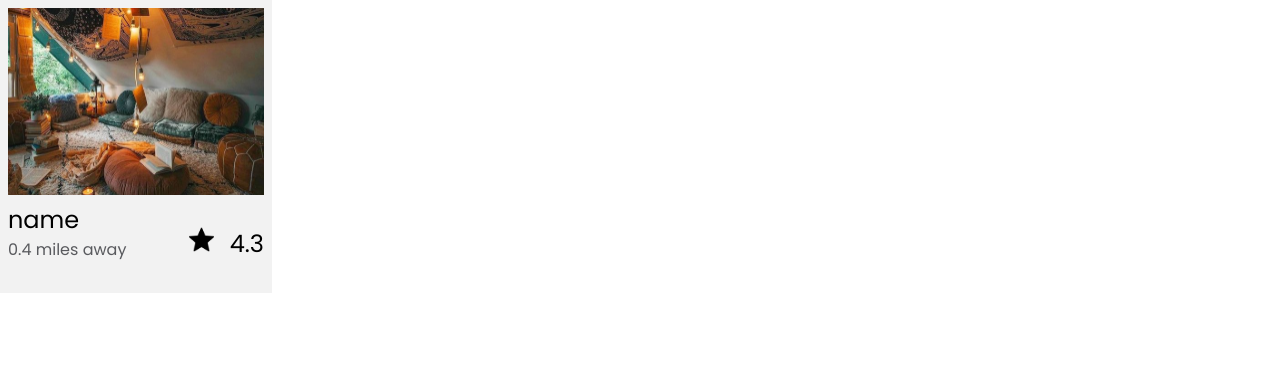
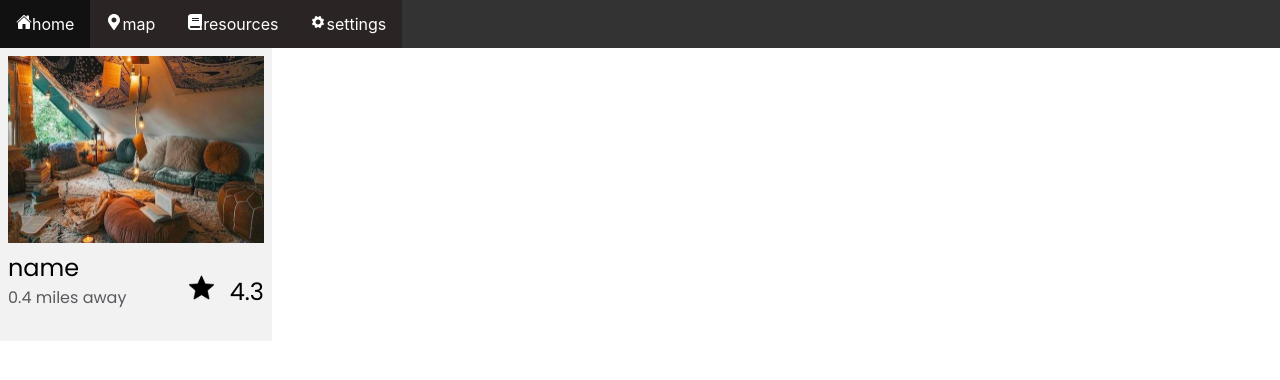
Before and after one commit to Olympicene/Silent-Spaces, a React (Create React App) app in the folder Coding Project/client/: page /menu in a window 1280 px wide. Shown: the top 380 px of the page. Built offline with nearby package versions, Linux system fonts and the light colour scheme; no server answers.

Commit message:
added work-in-progress navbar

```diff
--- a/Coding Project/client/package.json
+++ b/Coding Project/client/package.json
@@ -8,6 +8,7 @@
     "@testing-library/user-event": "^13.5.0",
     "react": "^18.2.0",
     "react-dom": "^18.2.0",
+    "react-icons": "^5.0.1",
     "react-scripts": "^5.0.1",
     "web-vitals": "^2.1.4"
   },
@@ -36,6 +37,6 @@
     ]
   },
   "devDependencies": {
-    "react-router-dom": "^6.22.1"
+    "react-router-dom": "^6.22.3"
   }
 }
--- a/Coding Project/client/src/components/MenuPage.js
+++ b/Coding Project/client/src/components/MenuPage.js
@@ -5,6 +5,7 @@ import { ReactComponent as ListIcon } from "../assets/clipboardIcon.svg";
 import { ReactComponent as Border } from '../assets/abstractBookshelf.svg';
 import { useNavigate } from "react-router-dom";
 import SpaceTile from './SpaceTile';
+import NavBar from './NavBar';
 
 
 const MenuPage = () => {
@@ -76,8 +77,10 @@ const MenuPage = () => {
         //             </button>
         //         </div>
         //     </div>
-
-        <SpaceTile details={{name:"name", miles:"0.4", rating:"4.3"}} />
+        <>
+          <NavBar/>
+          <SpaceTile details={{name:"name", miles:"0.4", rating:"4.3"}} />
+        </>
 
         // </div>
     );
--- /dev/null
+++ b/Coding Project/client/src/components/NavBar.css
@@ -0,0 +1,19 @@
+.navbar {
+    background-color: #254D32;
+    display: flex;
+    height: 80px;
+    justify-content: start;
+    align-items: center;
+  }
+
+  .nav-menu {
+    background-color: #254D32;
+    width: 250px;
+    height: 100vh;
+    display: flex;
+    justify-content: center;
+    position: fixed;
+    top: 0;
+    left: -100%;
+    transition: 850ms;
+  }
--- /dev/null
+++ b/Coding Project/client/src/components/NavBar.js
@@ -0,0 +1,29 @@
+import React from 'react'
+import { Link } from 'react-router-dom'
+import {NavbarData} from './NavbarData'
+
+function NavBar() {
+  return (
+    <>
+        <div className='navbar'>
+            <nav className='nav-menu'>
+              <ul className='nav-menu-items'>
+                {NavbarData.map((item, index) => {
+                  return (
+                    <li key = {index} className={item.className}>
+                      <Link to = {item.path}>
+                        {item.icon}
+                        <span>{item.title}</span>
+                      </Link>
+                    </li>
+                  )
+                })}
+
+              </ul>
+            </nav>
+        </div>
+    </>
+  )
+}
+
+export default NavBar
--- /dev/null
+++ b/Coding Project/client/src/components/NavbarData.js
@@ -0,0 +1,31 @@
+import React from 'react'
+import * as Io5Icons from "react-icons/io5";
+import * as FaIcons from "react-icons/fa";
+import * as IoIcons from "react-icons/io";
+
+export const NavbarData = [
+    {
+        title : "home",
+        path : "/menu",
+        icon : <Io5Icons.IoHome/>,
+        className : 'nav-text'
+    },
+    {
+        title : "map",
+        path : "/log-in",
+        icon : <FaIcons.FaMapMarkerAlt />,
+        className : 'nav-text'
+    },
+    {
+        title : "resources",
+        path : "/",
+        icon : <FaIcons.FaBook />,
+        className : 'nav-text'
+    },
+    {
+        title : "settings",
+        path : "/",
+        icon : <IoIcons.IoIosSettings />,
+        className : 'nav-text'
+    }
+]
--- a/Coding Project/client/src/components/styles.css
+++ b/Coding Project/client/src/components/styles.css
@@ -307,17 +307,6 @@ html, body {
   margin-left: 1rem;
 }
 
-.material-icons-outlined {
-  font-size: 30px;
-}
-
-.material-icons-outlined:hover, .material-icons-outlined:focus {
-  cursor: pointer;
-}
-
-.material-icons-outlined:active{
-  transform: scale(0.96);
-}
 
 .align-center {
   position: absolute;
```
Also changed, not shown: 1 other file (tests, documents, lock files or other folders).
